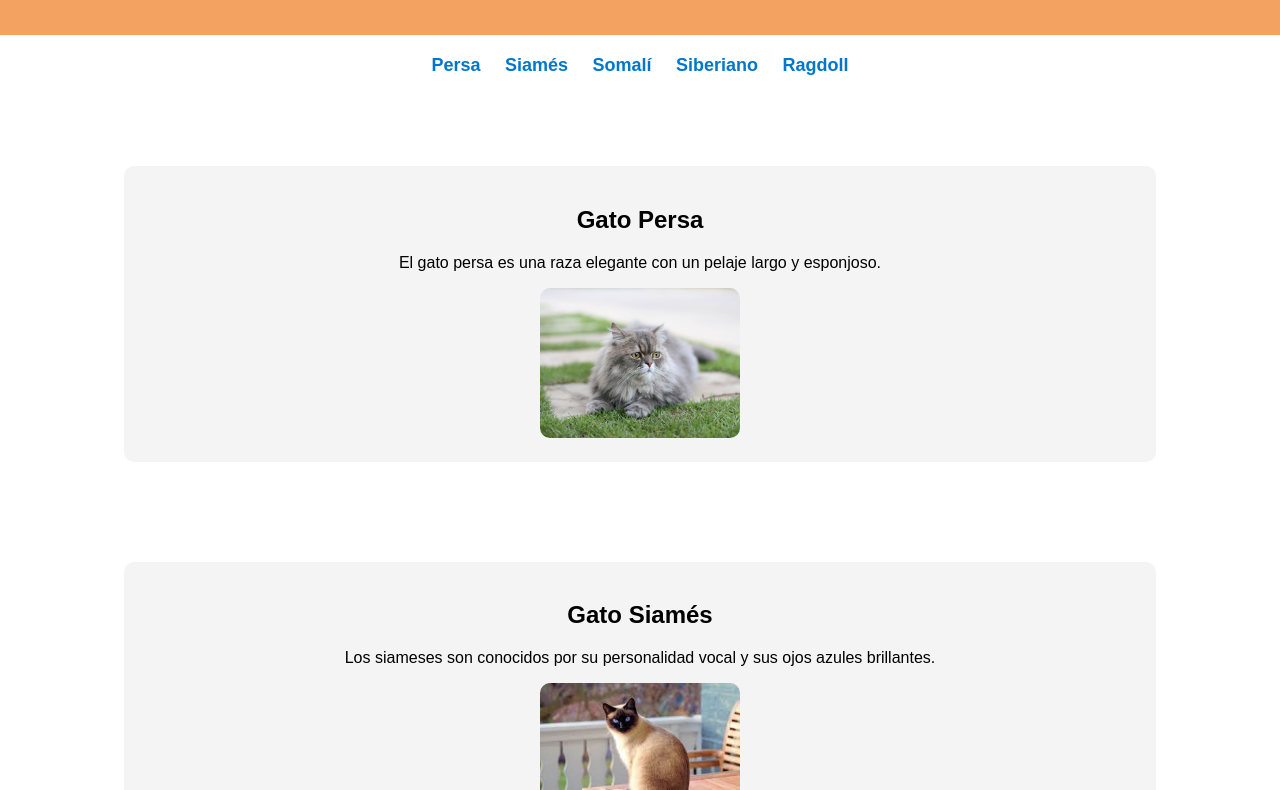
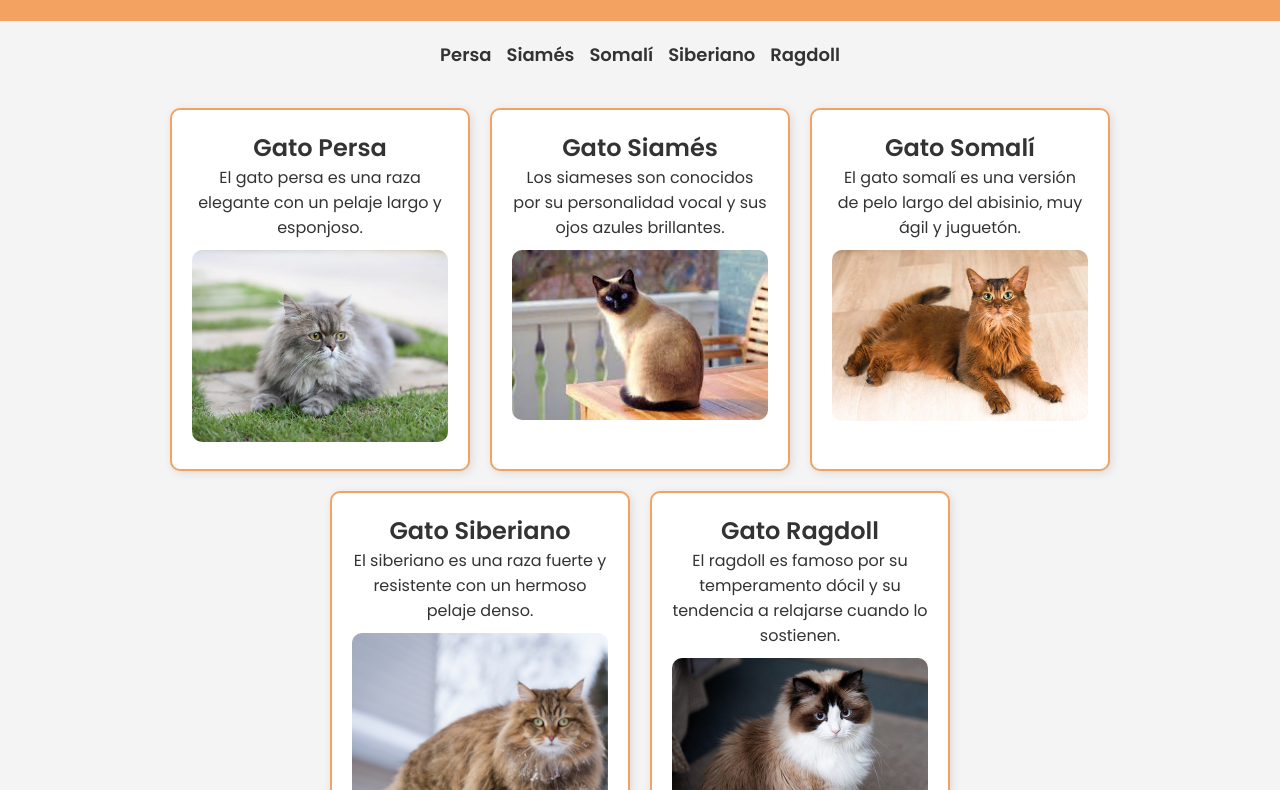
Before and after one commit to Diverfox/Taller2HTMLYCSS, a plain HTML site: page index.html in a window 1280 px wide. Shown: the part 124-914 px from the top of the page. Drawn offline with Linux system fonts and the light colour scheme; files whose address does not match are found by name; a web font is replaced by a local one.

Commit message:
css cambiado

```diff
--- a/styles.css
+++ b/styles.css
@@ -1,17 +1,30 @@
-/*importing google fonts*/
-@import url('https://fonts.googleapis.com/css2?family=Miniver&family=Poppins:ital,wght@0,400;0,500;0,600;0,700;1,400;1,900&display=swap');
+/* Importando Google Fonts */
+@import url('https://fonts.googleapis.com/css2?family=Poppins:wght@300;400;600&display=swap');
 
-/* Estilos generales */
-body {
-    font-family: Arial, sans-serif;
-    text-align: center;
+/* Variables de colores */
+:root {
+    --main-color: #f4a261;
+    --text-color: #333;
+    --background-light: #f4f4f4;
+}
+
+/* Reset y estilos generales */
+* {
+    box-sizing: border-box;
     margin: 0;
     padding: 0;
 }
 
-/* Header */
+body {
+    font-family: 'Poppins', sans-serif;
+    text-align: center;
+    background: var(--background-light);
+    color: var(--text-color);
+}
+
+/* Encabezado */
 header {
-    background: #f4a261;
+    background: var(--main-color);
     padding: 20px;
     color: white;
     font-size: 24px;
@@ -19,52 +32,66 @@ header {
 
 /* Navegación */
 nav {
-    margin: 20px;
+    margin: 20px 0;
 }
 
 nav ul {
     list-style: none;
     padding: 0;
+    display: flex;
+    justify-content: center;
+    gap: 15px;
 }
 
 nav ul li {
     display: inline;
-    margin: 0 10px;
 }
 
 nav ul li a {
     text-decoration: none;
     font-size: 18px;
-    color: #333;
+    color: var(--text-color);
     font-weight: bold;
 }
 
-/* Contenedor de gatos */
-.gatos {
-    padding: 20px;
+nav ul li a:hover {
+    color: var(--main-color);
 }
 
+/* Contenedor de gatos con Flexbox */
+.gatos {
+    display: flex;
+    flex-wrap: wrap;
+    justify-content: center;
+    padding: 20px;
+    gap: 20px;
+}
+
+/* Cada tarjeta de gato */
 .gato {
-    margin: 50px 0;
+    background: white;
     padding: 20px;
-    background: #f4f4f4;
     border-radius: 10px;
-    display: inline-block;
-    width: 80%;
+    width: 300px;
+    border: 2px solid var(--main-color);
+    box-shadow: 2px 2px 10px rgba(0, 0, 0, 0.1);
+    text-align: center;
 }
 
 .gato img {
-    width: 200px;
+    width: 100%;
     border-radius: 10px;
+    margin-top: 10px;
 }
 
-/* Enlaces de navegación */
-.tipos-gatos a {
-    text-decoration: none;
-    color: #0077cc;
-    font-weight: bold;
+/* Diseño responsivo con Media Query */
+@media screen and (max-width: 768px) {
+    .gatos {
+        flex-direction: column;
+        align-items: center;
+    }
+
+    .gato {
+        width: 90%;
+    }
 }
-
-.tipos-gatos a:hover {
-    text-decoration: underline;
-}
```
